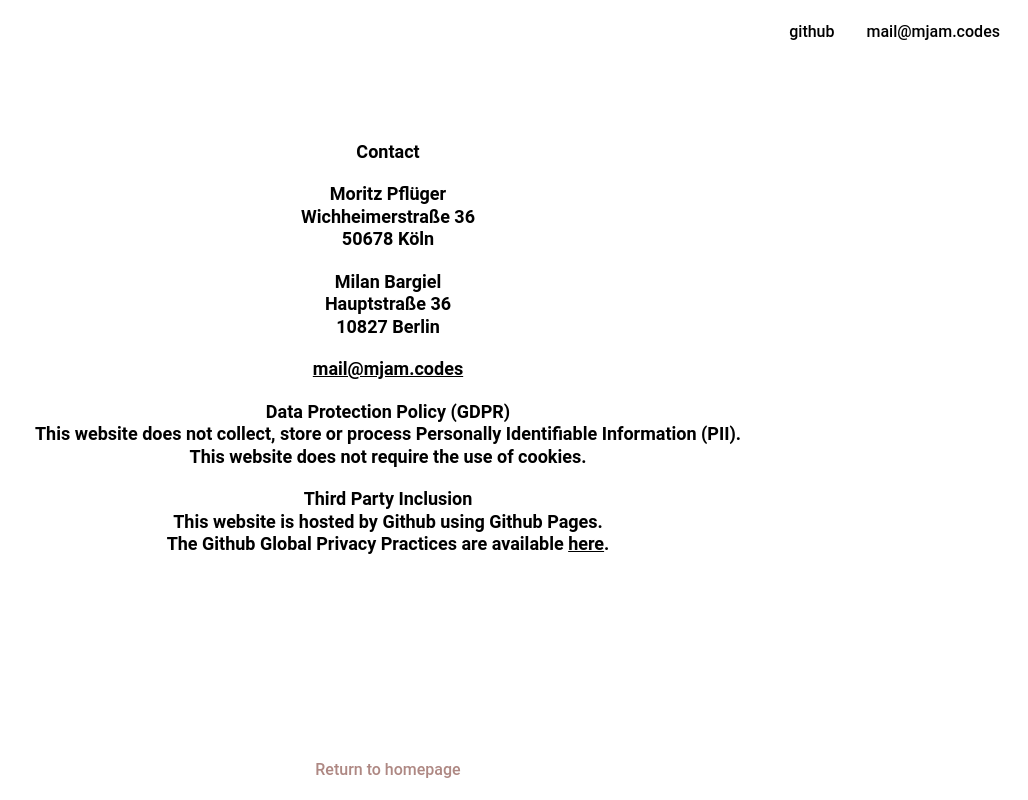
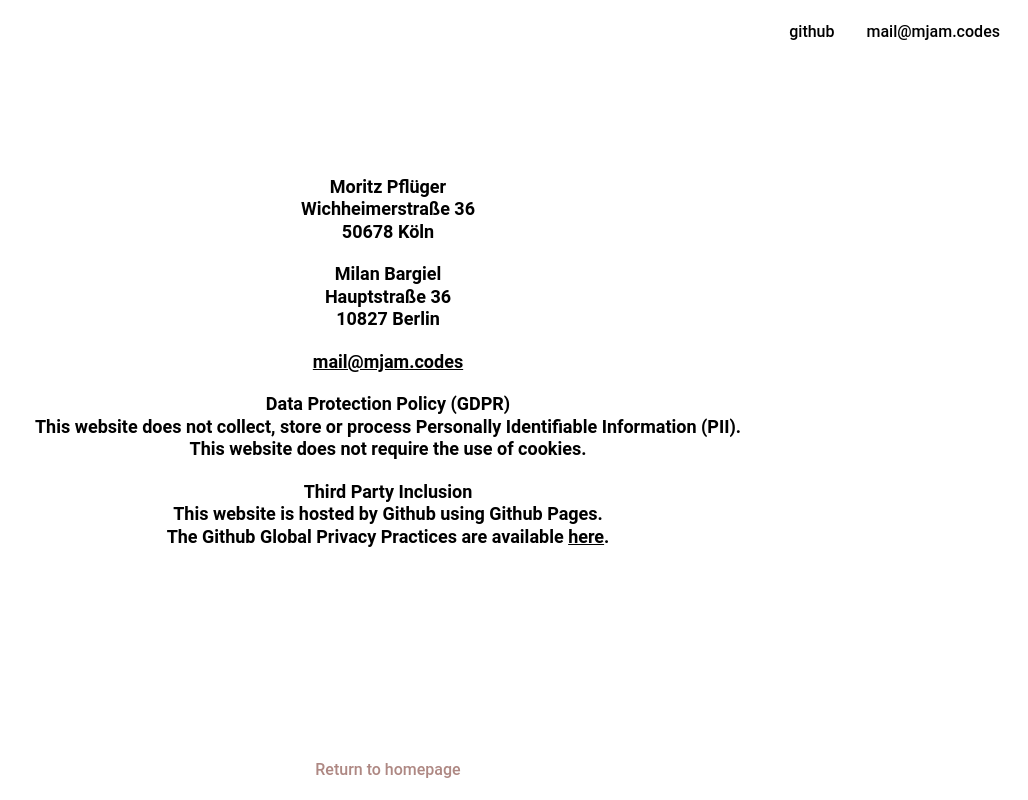
Before and after one commit to Mjam-Codes/mjam.codes, a Nuxt app: page /imprint in a window 1280 px wide. Shown: the whole page, without its empty margins (252-1280 px from the left). Built offline with nearby package versions, Linux system fonts and the light colour scheme.

Commit message:
Refactor styles for imprint page

```diff
--- a/pages/imprint.vue
+++ b/pages/imprint.vue
@@ -1,8 +1,7 @@
 <template>
   <div
-    class="imprint container mx-auto px-6 py-10 text-center font-bold text-lg leading-tight md:mb-32"
+    class="imprint container mx-auto px-6 pt-5 pb-10 text-center font-bold text-lg leading-tight md:mb-20"
   >
-    <p class="mb-5">Contact</p>
     <p class="mb-5">
       Moritz Pflüger<br />
       Wichheimerstraße 36<br />
```
